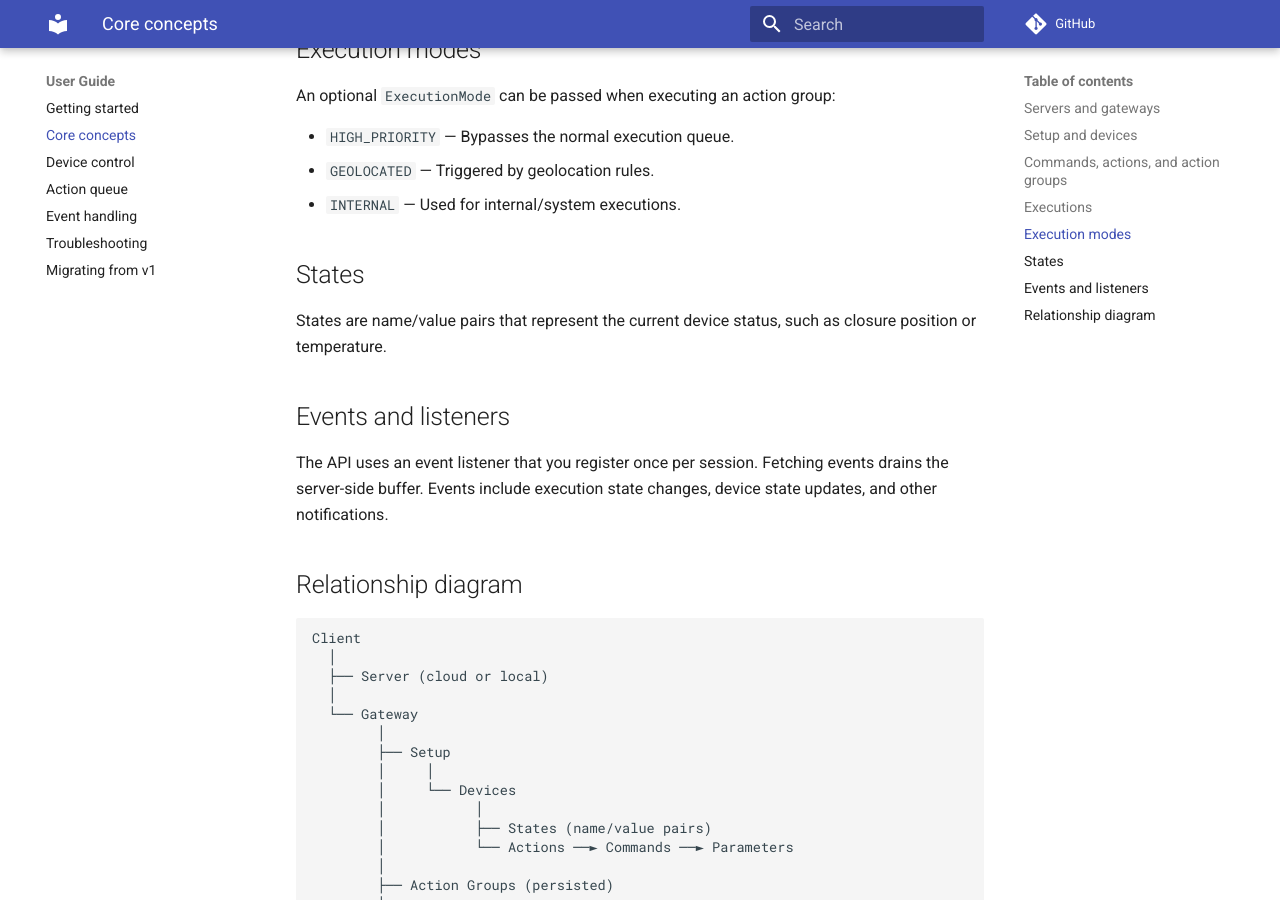
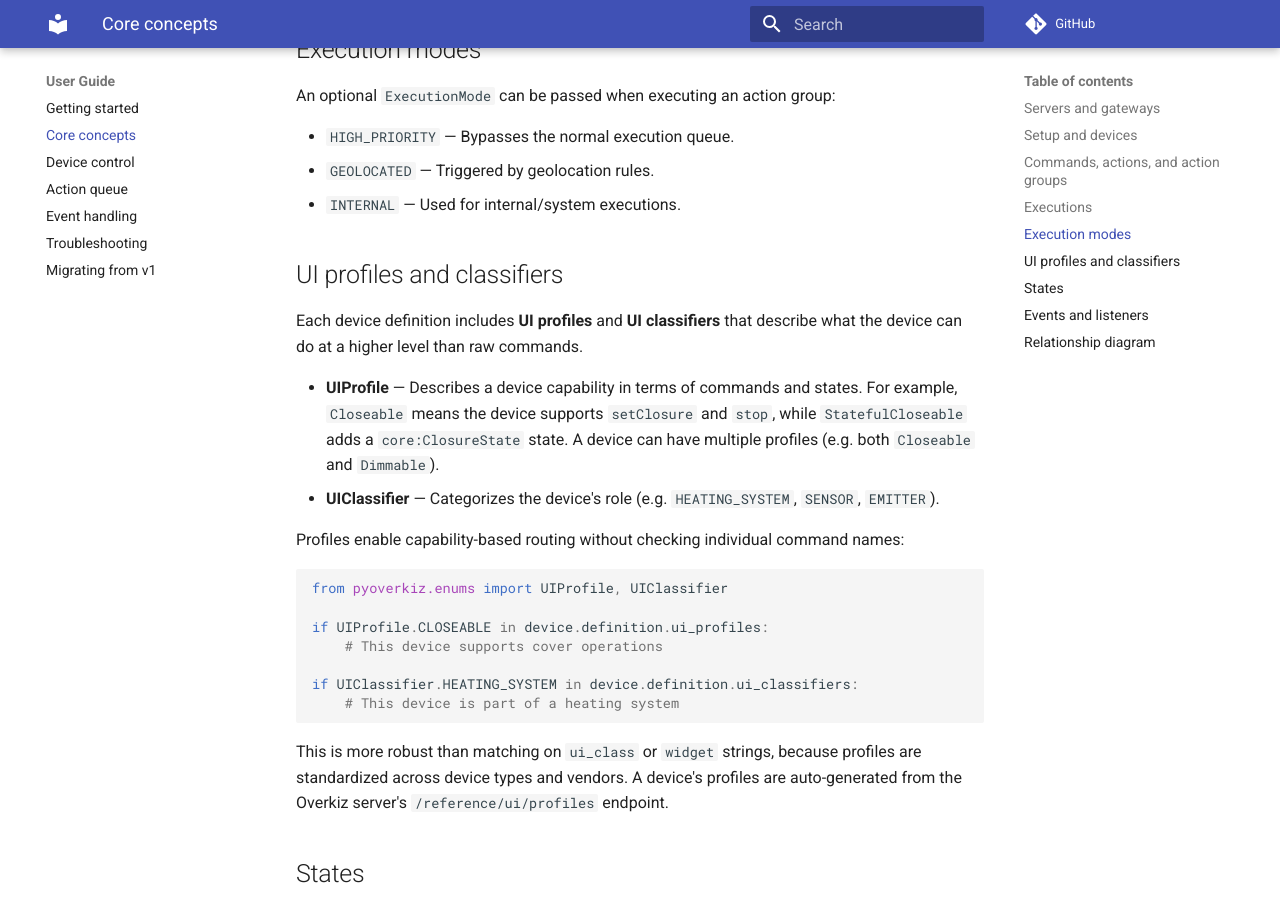
Before and after one commit to iMicknl/python-overkiz-api, an MkDocs documentation site: the page built from docs/core-concepts.md, in a window 1280 px wide and 900 px high, scrolled down 1522 px. Built offline with MkDocs 1.6.1 and Material for MkDocs 9.7.7, drawn with Linux system fonts in a browser that asks for light colours; comment, search, counter and statistics services are not loaded.

````diff
--- a/docs/core-concepts.md
+++ b/docs/core-concepts.md
@@ -48,6 +48,27 @@ An optional `ExecutionMode` can be passed when executing an action group:
 - `GEOLOCATED` — Triggered by geolocation rules.
 - `INTERNAL` — Used for internal/system executions.
 
+## UI profiles and classifiers
+
+Each device definition includes **UI profiles** and **UI classifiers** that describe what the device can do at a higher level than raw commands.
+
+- **UIProfile** — Describes a device capability in terms of commands and states. For example, `Closeable` means the device supports `setClosure` and `stop`, while `StatefulCloseable` adds a `core:ClosureState` state. A device can have multiple profiles (e.g. both `Closeable` and `Dimmable`).
+- **UIClassifier** — Categorizes the device's role (e.g. `HEATING_SYSTEM`, `SENSOR`, `EMITTER`).
+
+Profiles enable capability-based routing without checking individual command names:
+
+```python
+from pyoverkiz.enums import UIProfile, UIClassifier
+
+if UIProfile.CLOSEABLE in device.definition.ui_profiles:
+    # This device supports cover operations
+
+if UIClassifier.HEATING_SYSTEM in device.definition.ui_classifiers:
+    # This device is part of a heating system
+```
+
+This is more robust than matching on `ui_class` or `widget` strings, because profiles are standardized across device types and vendors. A device's profiles are auto-generated from the Overkiz server's `/reference/ui/profiles` endpoint.
+
 ## States
 
 States are name/value pairs that represent the current device status, such as closure position or temperature.
````
Also changed, not shown: docs/migration-v2.md (+2 -2 lines), 2 other files.
